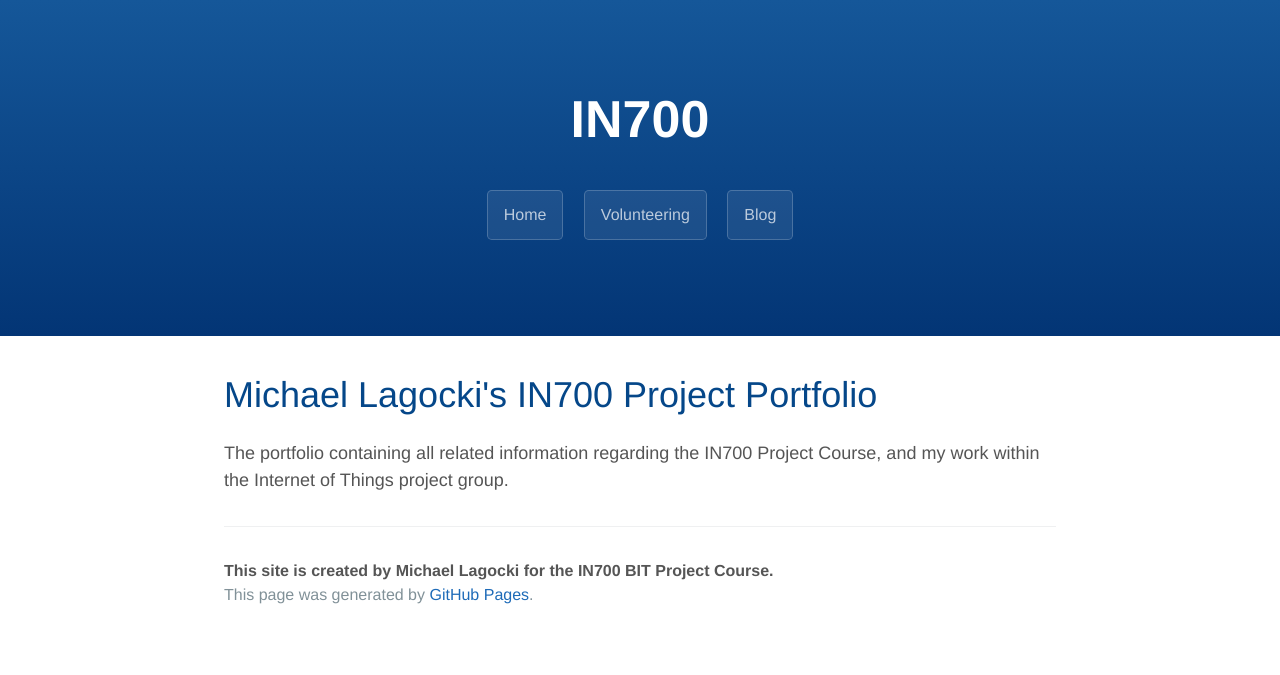
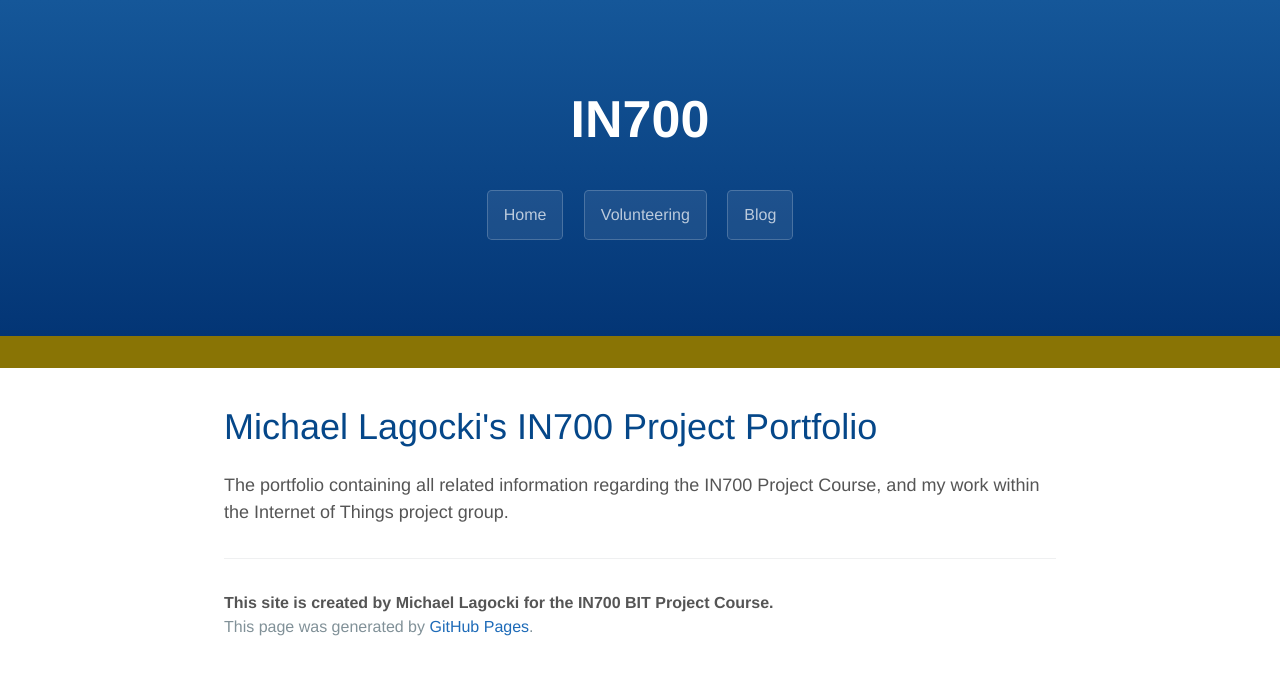
Before and after one commit to kammorne/IN700, a Jekyll site: the page built from index.html, in a window 1280 px wide. Shown: the top 675 px of the page. Built offline with Jekyll 4.4.1, drawn with Linux system fonts in a browser that asks for light colours.

Commit message:
Update cayman.css

```diff
--- a/css/cayman.css
+++ b/css/cayman.css
@@ -144,6 +144,8 @@ a:hover { text-decoration: underline; }
 @media screen and (min-width: 42em) and (max-width: 64em) { .page-header { padding: 3rem 4rem; } }
 @media screen and (max-width: 42em) { .page-header { padding: 2rem 1rem; } }
 
+.divider { background-color: #897405; width: 100%; height: 2rem; }
+
 .project-name { margin-top: 0; margin-bottom: 0.1rem; }
 @media screen and (min-width: 64em) { .project-name { font-size: 3.25rem; } }
 @media screen and (min-width: 42em) and (max-width: 64em) { .project-name { font-size: 2.25rem; } }
```
